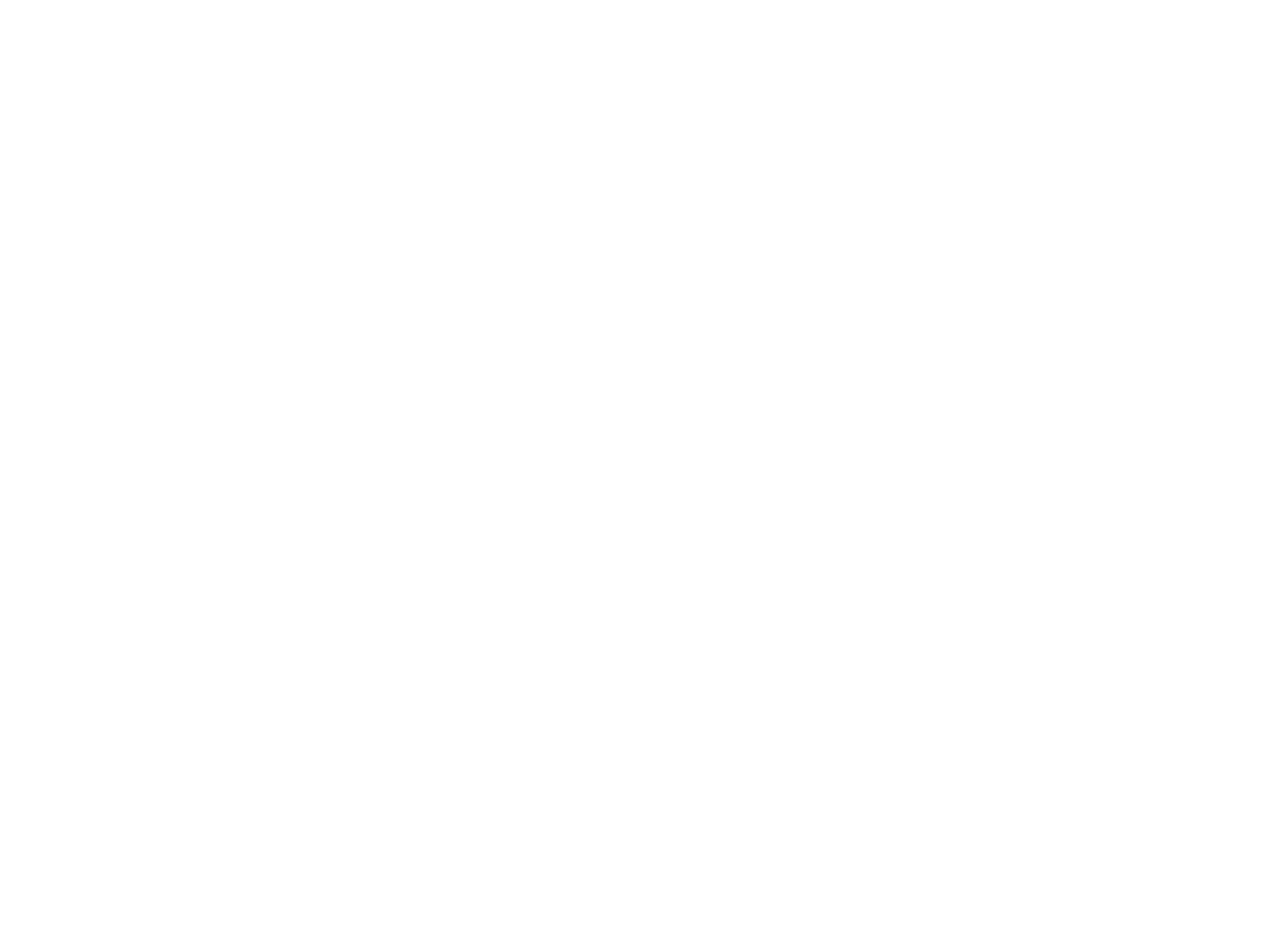
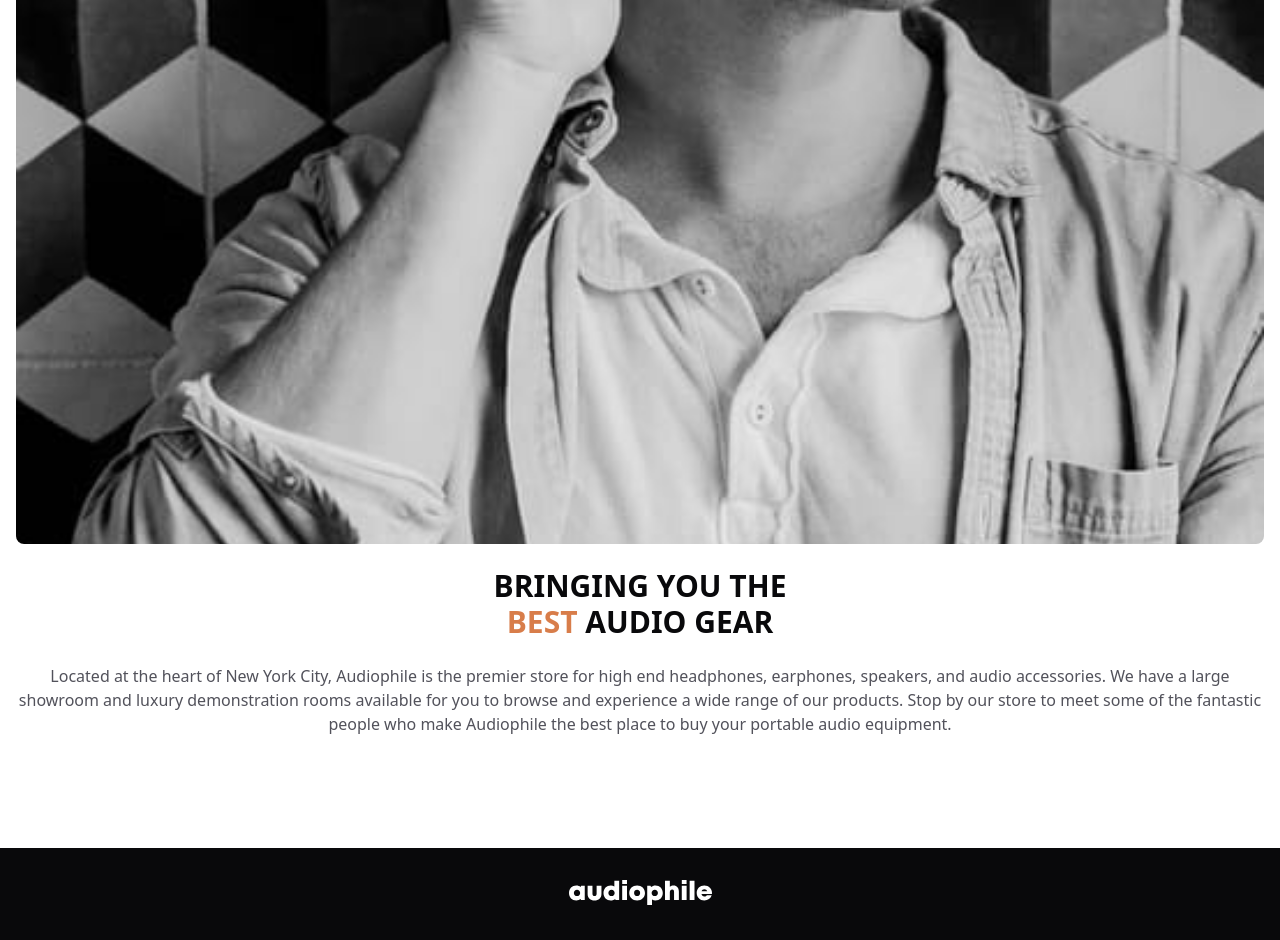
Before and after one commit to jordanheve/audiophile-e-commerce-website, a React (Vite) app: page / in a window 1280 px wide. Shown: the part 2784-3724 px from the top of the page. Before the commit the page ends 2385 px from the top, so only its background shows below. Built offline with nearby package versions, Linux system fonts and the light colour scheme.

Commit message:
chore: Add BestGearDescription component to home page

```diff
--- /dev/null
+++ b/src/components/BestGearDescription.tsx
@@ -0,0 +1,18 @@
+import bestGearImg from '/assets/shared/desktop/image-best-gear.jpg';
+export default function BestGearDescription() {
+  return (
+    <section className='p-4 text-center flex flex-col gap-6 my-24' >
+        <div >
+        <img src={bestGearImg} alt="a guy wearing headphones" className='rounded-lg w-full h-full object-cover aspect-square '/>
+        </div>
+        <h3 className="uppercase text-zinc-950 font-semibold text-3xl">
+        Bringing you the  <br />
+        <span className="text-custom-orange"> best </span>
+         audio gear
+        </h3>
+        <p className="text-zinc-600">
+        Located at the heart of New York City, Audiophile is the premier store for high end headphones, earphones, speakers, and audio accessories. We have a large showroom and luxury demonstration rooms available for you to browse and experience a wide range of our products. Stop by our store to meet some of the fantastic people who make Audiophile the best place to buy your portable audio equipment.
+        </p>
+    </section>
+  )
+}
--- a/src/pages/Home.tsx
+++ b/src/pages/Home.tsx
@@ -1,11 +1,13 @@
 import CategoryOptions from "../components/CategoryOptions";
 import MainSection from "../components/home/MainSection";
+import BestGearDescription from "../components/BestGearDescription";
 
 export default function Home() {
   return (
     <div>
       <MainSection />
       <CategoryOptions />
+      <BestGearDescription />
     </div>
   )
 }
```
